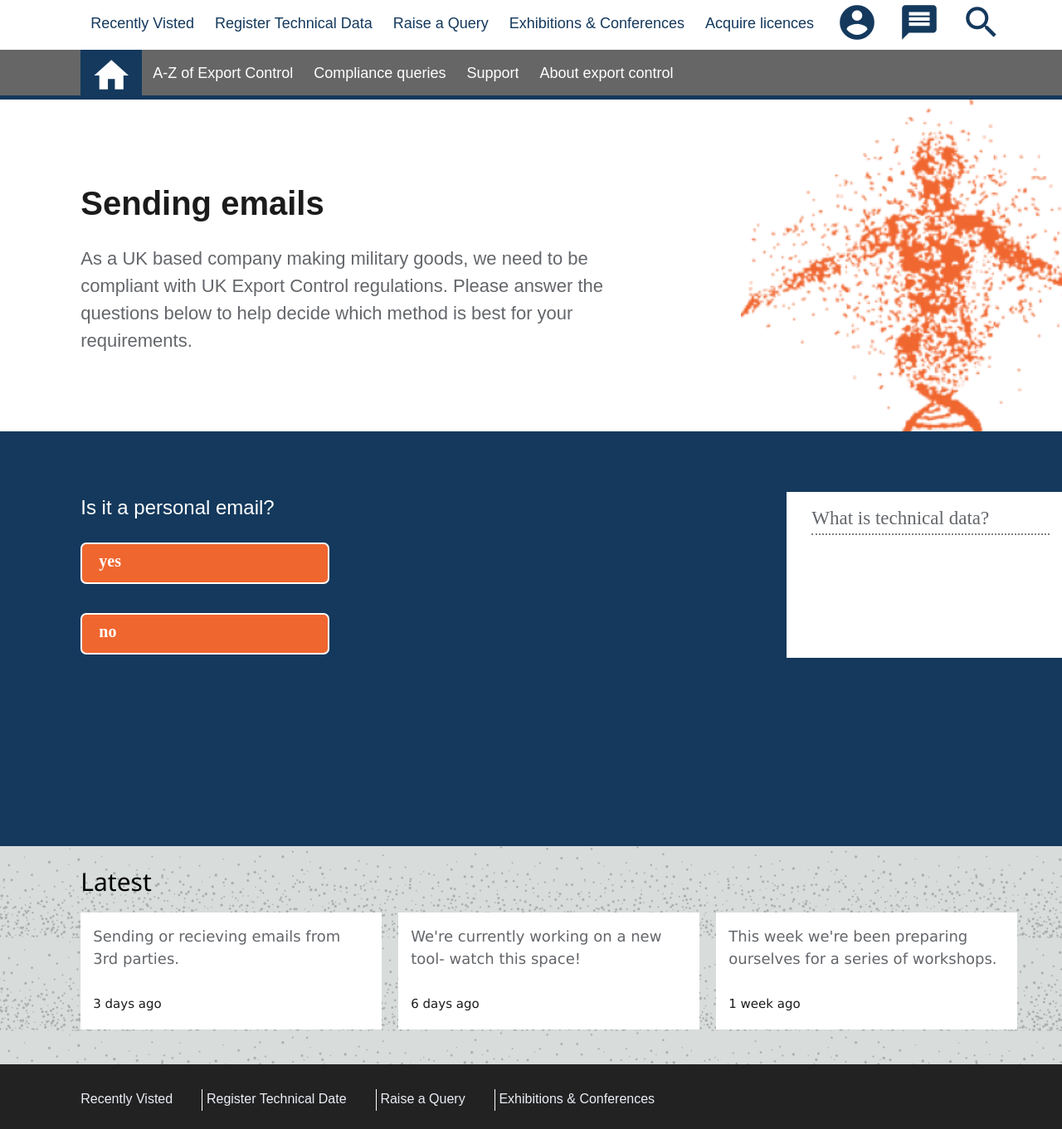
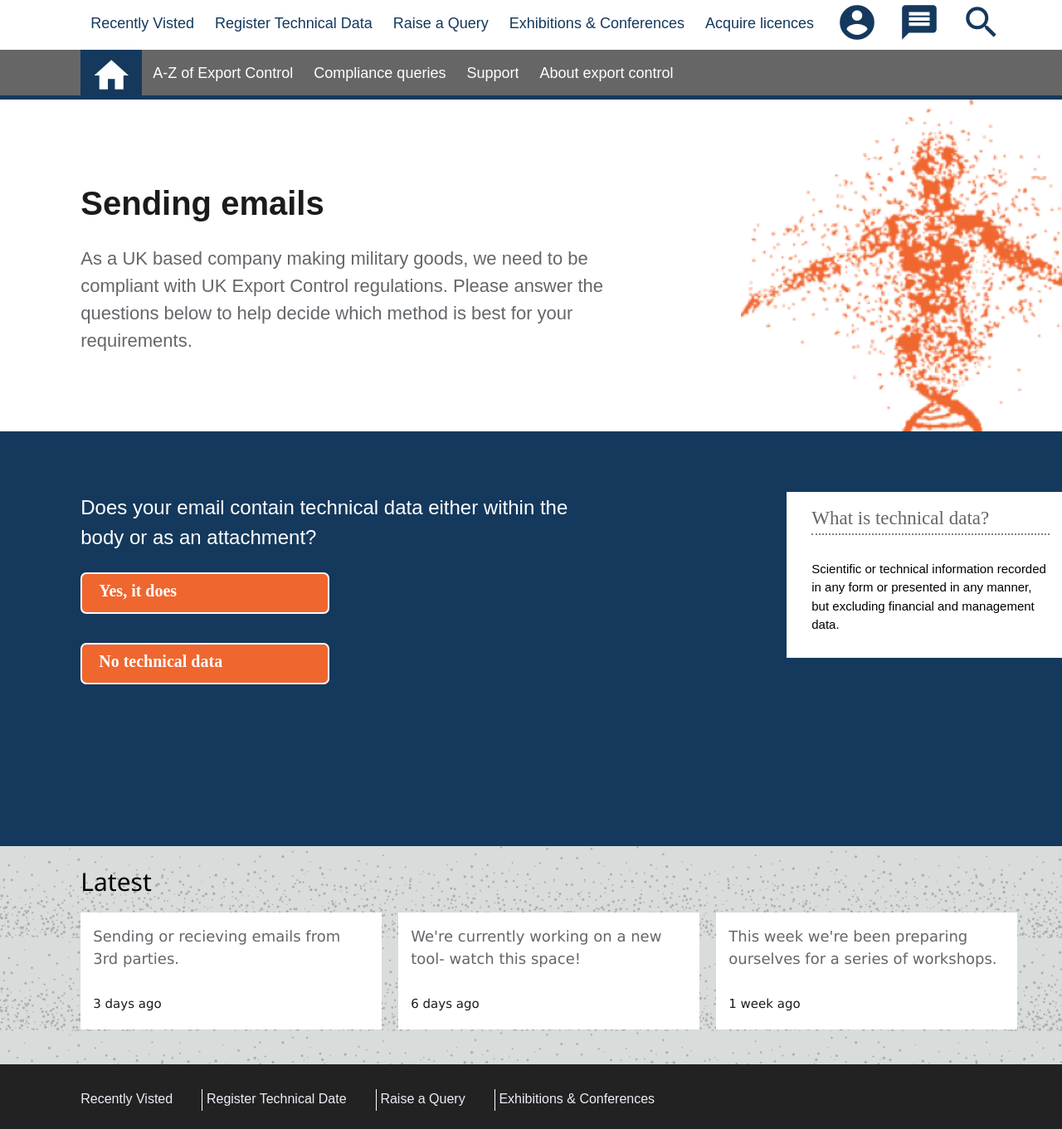
Before and after one commit to Rich-A/PortalPoC, a Jekyll site: the page built from test.markdown, in a window 1280 px wide. Shown: the whole page at 83% size. Built offline with Jekyll 4.4.1, drawn with Linux system fonts in a browser that asks for light colours; nearby versions of some CDN libraries.

Commit message:
Updated Test

```diff
--- a/test.markdown
+++ b/test.markdown
@@ -2,31 +2,33 @@
 title: test
 date: 2017-10-09 15:29:00 Z
 question1:
-  text: Is it a personal email?
+  text: Does your email contain technical data either within the body or as an attachment?
   answer1:
-    text: 'yes'
+    text: Yes, it does
     link: 9
   answer2:
-    text: 'no'
+    text: No technical data
     link: 2
 question2:
-  text: Is there any controlled /  Technical Data?
+  text: Is the technical data UK or US controlled data?
   answer1:
-    text: US Controlled Technical Data
+    text: US technical data
     link: 9
   answer2:
-    text: UK Controlled Technical Data
+    text: UK technical data
     link: 9
 question9:
-  text: Have you chosen the correct signature
+  text: Have you chosen the correct signature?
   answer1:
-    text: 'yes'
+    text: 'Yes'
     link: 10
 question10:
   text: You have reached the end of this process
   answer1:
     text: Click here to start again
     link: 1
+information: Scientific or technical information recorded in any form or presented
+  in any manner, but excluding financial and management data.
 layout: question
 ---
 
```
